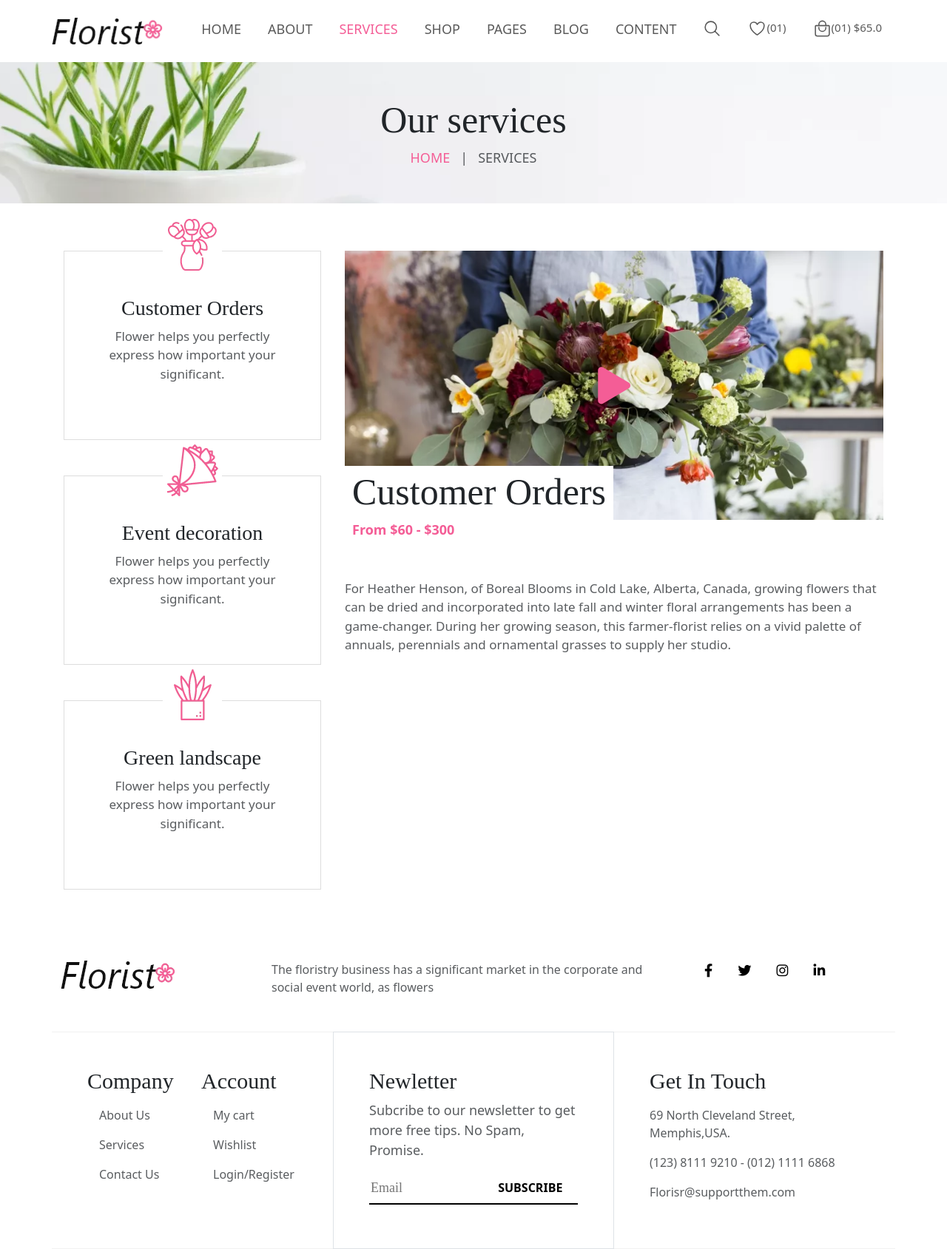
After one commit to ChristopherJamesLeo/florist_ecommer_site, a PHP site: page /service.html in a window 1280 px wide. The commit adds this page. Shown: the whole page at 74% size. Run offline with PHP 8.4, Linux system fonts and the light colour scheme.

Commit message:
add service page

```diff
--- a/about.html
+++ b/about.html
@@ -68,7 +68,7 @@
         <div class="py-5 page-header-container">
             <div class="text-center mx-auto page-header-content">
                 <h1>About Us</h1>
-                <span class="text-uppercase text-muted"><a href="#">home</a> &nbsp; | &nbsp; <a href="#" class="text-muted">about</a></span>
+                <span class="text-uppercase text-muted"><a href="./index.html">home</a> &nbsp; | &nbsp; <a href="#" class="text-muted">about</a></span>
             </div>
         </div>
     </section>
--- a/custom_css/style.css
+++ b/custom_css/style.css
@@ -705,3 +705,80 @@
     padding: 0px 10px;
 }
 /* about us team section end */
+
+/* --------------------------------- */
+/* Service Page */
+/* Our Service Section Start */
+.our-service-tap-main-container .our-service-tap-container {
+    padding: 60px 40px;
+    position: relative;
+
+    border: 1px solid #ddd;
+}
+.our-service-tap-main-container .our-service-tap-container.active {
+    border: 1px solid var(--primary-global-color);
+}
+.our-service-tap-container .our-service-tap-icon{
+    width: 80px;
+    height: 80px;
+    background-color: var(--primary-global-white);
+
+    position: absolute;
+    left: 50%;
+    top: -25%;
+
+    transform: translate(-50%,25%);
+
+}
+.our-service-tap-main-container .our-service-tap-container .our-service-tap-content h3{
+    font-family: var(--secondary-font-family);
+}
+.our-service-tap-main-container .our-service-tap-container .our-service-tap-content p {
+    font-size: 17px;
+}
+.our-service-content-container .our-service-content-head-img-container {
+    width: 100%;
+    height: auto;
+    position: relative;
+}
+.our-service-content-container .our-service-content-head-img-container img {
+    width: 100%;
+}
+.our-service-content-container .our-service-content-head-img-container a {
+    color: var(--primary-global-color);
+    font-size: 50px;
+    position: absolute;
+    left: 50%;
+    top: 50%;
+    transform: translate(-50%,-50%);
+}
+.our-service-content-body-container{
+    padding-top: 40px;
+    position: relative;
+
+}
+.our-service-content-header {
+    display: inline-block;
+    background-color: var(--primary-global-white);
+    padding: 5px 10px;
+    position: absolute;
+    left: 0;
+    top: -40%;
+}
+.our-service-content-header h1{
+    font-size: 50px;
+    font-family: var(--secondary-font-family);
+}
+.our-service-content-header p {
+    color: var(--primary-global-color);
+    font-size: 18px;
+}
+.our-service-content-body-container .our-service-content-body {
+    padding-top: 40px;
+}
+.our-service-content-body-container .our-service-content-body p {
+    font-size: 17px;
+    font-weight: 300;
+
+}
+/* Our Service section End */
--- /dev/null
+++ b/service.html
@@ -0,0 +1,252 @@
+<!DOCTYPE html>
+<html lang="en">
+<head>
+    <meta charset="UTF-8">
+    <meta http-equiv="X-UA-Compatible" content="IE=edge">
+    <meta name="viewport" content="width=device-width, initial-scale=1.0">
+    <title>Our services</title>
+    <link rel="shortcut icon" href="./assets/imgs/logo_fav/benefit-1.png.webp" type="image/x-icon">
+
+    <!--  bootstrap 5.3 css1 js 1 -->
+    <link href="https://cdn.jsdelivr.net/npm/bootstrap@5.3.0-alpha1/dist/css/bootstrap.min.css" rel="stylesheet" integrity="sha384-GLhlTQ8iRABdZLl6O3oVMWSktQOp6b7In1Zl3/Jr59b6EGGoI1aFkw7cmDA6j6gD" crossorigin="anonymous">
+
+    <!-- font awesome -->
+    <link rel="stylesheet" href="https://cdnjs.cloudflare.com/ajax/libs/font-awesome/5.15.4/css/all.min.css" integrity="sha512-1ycn6IcaQQ40/MKBW2W4Rhis/DbILU74C1vSrLJxCq57o941Ym01SwNsOMqvEBFlcgUa6xLiPY/NS5R+E6ztJQ==" crossorigin="anonymous" referrerpolicy="no-referrer" />
+
+    <!-- Google Font -->
+    <link rel="preconnect" href="https://fonts.googleapis.com">
+    <link rel="preconnect" href="https://fonts.gstatic.com" crossorigin>
+    <link href="https://fonts.googleapis.com/css2?family=Libre+Baskerville:ital,wght@0,400;0,700;1,400&family=Nothing+You+Could+Do&family=Quicksand:wght@300;400;500;600;700&display=swap" rel="stylesheet">
+
+    <!-- owl carousel css2 js2 -->
+    <link rel="stylesheet" href="./assets/libs/OwlCarousel2-2.3.4/dist/assets/owl.carousel.min.css">
+    <link rel="stylesheet" href="./assets/libs/OwlCarousel2-2.3.4/dist/assets/owl.theme.default.min.css">
+
+    <!-- custom css -->
+    <link rel="stylesheet" href="./custom_css/style.css">
+</head>
+<body>
+    <header class=" header">
+        <nav class="navbar navbar-expand-lg container justify-content-between ">
+            <a href="javascript:void(0)" class="navbar-brand d-block">
+                <img src="./assets/imgs/logo_fav/logo.png.webp" class="brand-logo" alt="logo">
+            </a>
+            <button class="btn navbar-toggler" data-bs-toggle="collapse" data-bs-target="#nav">
+                <div class="nav-btn-lines"></div>
+                <div class="my-1 nav-btn-lines"></div>
+                <div class="nav-btn-lines"></div>
+            </button>
+            <div id="nav" class="navbar-collapse collapse justify-content-end ">
+                <ul class="navbar-nav text-uppercase ">
+                    <li class="nav-item "><a href="#" class="nav-link">home</a></li>
+                    <li class="nav-item"><a href="#" class="nav-link">about</a></li>
+                    <li class="nav-item"><a href="#" class="nav-link active">services</a></li>
+                    <li class="nav-item"><a href="#" class="nav-link">shop</a></li>
+                    <li class="nav-item"><a href="#" class="nav-link">pages</a></li>
+                    <li class="nav-item"><a href="#" class="nav-link">blog</a></li>
+                    <li class="nav-item"><a href="#" class="nav-link">content</a></li>
+                    <li class="nav-item"><a href="#" class="nav-link"><ion-icon name="search-outline"></ion-icon></a></li>
+                    <li class="nav-item"><a href="#" class="nav-link d-flex"><ion-icon name="heart-outline"></ion-icon><span class="nav-remark">(01)</span></a></li>
+                    <li class="nav-item"><a href="#" class="nav-link d-flex"><ion-icon name="bag-handle-outline"></ion-icon><span class="nav-remark">(01) <span class="nav-remark-price">$65.0</span></span></a></li>
+                </ul>
+            </div>
+        </nav>
+        <script>
+            let getHeader = document.querySelector(".header");
+            window.onscroll = function(){
+                let getscrollval = window.scrollY;
+                if(getscrollval > 0) {
+                    getHeader.classList.add("header-ani");
+                }else {
+                    getHeader.classList.remove("header-ani");
+                }
+            }
+        </script>
+    </header>
+    <!-- page header section start  -->
+    <section class="page-header mb-5">
+        <div class="py-5 page-header-container">
+            <div class="text-center mx-auto page-header-content">
+                <h1>Our services</h1>
+                <span class="text-uppercase text-muted"><a href="./index.html">home</a> &nbsp; | &nbsp; <a href="#" class="text-muted">services</a></span>
+            </div>
+        </div>
+    </section>
+    <!-- page header section end -->
+    <!-- services main section start -->
+    <section class="our-service">
+        <div class="our-services-container">
+            <div class="container">
+                <div class="row">
+                    <div class="col-lg-4 col-md-12 p-3 our-service-tap-main-container">
+                        <div class="text-center mb-5 our-service-tap-container" data-servece-show="0">
+                            <div class="our-service-tap-icon">
+                                <img src="./assets/imgs/logo_fav/services-1.png.webp" alt="">
+                            </div>
+                            <div class="our-service-tap-content">
+                                <h3>Customer Orders</h3>
+                                <p class="text-muted">
+                                    Flower helps you perfectly express how important your significant.
+                                </p>
+                            </div>
+                        </div>
+                        <div class="text-center mb-5 our-service-tap-container" data-servece-show="2">
+                            <div class="our-service-tap-icon">
+                                <img src="./assets/imgs/logo_fav/services-2.png.webp" alt="">
+                            </div>
+                            <div class="our-service-tap-content">
+                                <h3>Event decoration</h3>
+                                <p class="text-muted">
+                                    Flower helps you perfectly express how important your significant.
+                                </p>
+                            </div>
+                        </div>
+                        <div class="text-center mb-5 our-service-tap-container" data-servece-show="3">
+                            <div class="our-service-tap-icon">
+                                <img src="./assets/imgs/logo_fav/services-3.png.webp" alt="">
+                            </div>
+                            <div class="our-service-tap-content">
+                                <h3>Green landscape</h3>
+                                <p class="text-muted">
+                                    Flower helps you perfectly express how important your significant.
+                                </p>
+                            </div>
+                        </div>
+                    </div>
+                    <div class="col-lg-8 col-md-12 p-3 our-service-content-main-container">
+                        <div class="our-service-content-container">
+                            <div class="our-service-content-head-img-container">
+                                <img src="./assets/imgs/bgimages/services-video.jpg.webp" alt="services-video">
+                                <a href="javascript:void(0)"><i class="fas fa-play"></i></a>
+                            </div>
+                            <div class="our-service-content-body-container">
+                                <div class="our-service-content-header">
+                                    <h1 id="our-service-content-header">Customer Orders</h1>
+                                    <p class="fw-semibold">From $60 - $300</p>
+                                </div>
+                                <div class="our-service-content-body">
+                                    <p class="text-muted">
+                                        For Heather Henson, of Boreal Blooms in Cold Lake, Alberta, Canada, growing flowers that can be dried and incorporated into late fall and winter floral arrangements has been a game-changer. During her growing season, this farmer-florist relies on a vivid palette of annuals, perennials and ornamental grasses to supply her studio.
+                                    </p>
+                                </div>
+                            </div>
+
+
+                        </div>
+                    </div>
+                </div>
+            </div>
+        </div>
+    </section>
+    <!-- services main section end -->
+    <!-- footer section start -->
+    <footer>
+        <div class="footer-section-container">
+            <div class="container">
+                <div class="row py-4 footer-header-container ">
+                    <div class="col-lg-3 col-md-3 col-sm-12 my-2 text-start">
+                        <img src="./assets/imgs/logo_fav/logo.png.webp" alt="logo">
+                    </div>
+                    <div class="col-lg-6 col-md-6 col-sm-12 my-2 text-start ">
+                        <p class="text-muted">
+                            The floristry business has a significant market in the corporate and social event world, as flowers
+                        </p>
+                    </div>
+                    <div class="col-lg-3 col-md-3 col-sm-12 my-2 text-start footer-icons-container">
+                        <a href="#"><i class="fab fa-facebook-f"></i></a>
+                        <a href="#"><i class="fab fa-twitter"></i></a>
+                        <a href="#"><i class="fab fa-instagram"></i></a>
+                        <a href="#"><i class="fab fa-linkedin-in"></i></a>
+                    </div>
+                </div>
+                <div class="row footer-body-container">
+                    <div class="col-lg-4 col-md-6 col-sm-12 p-5 company-account-container">
+                        <div class="row">
+                            <div class="col-6 company-container">
+                                <h1>Company</h1>
+                                <ul class="list-group">
+                                    <li class="list-group-item border-0"><a href="#" class=" text-muted text-decoration-none">About Us</a></li>
+                                    <li class="list-group-item border-0"><a href="#"  class=" text-muted text-decoration-none">Services</a></li>
+                                    <li class="list-group-item border-0"><a href="#"  class=" text-muted text-decoration-none">Contact Us</a></li>
+                                </ul>
+                            </div>
+                            <div class="col-6 account-container">
+                                <h1>Account</h1>
+                                <ul class="list-group">
+                                    <li class="list-group-item border-0"><a href="#" class=" text-muted text-decoration-none">My cart</a></li>
+                                    <li class="list-group-item border-0"><a href="#"  class=" text-muted text-decoration-none">Wishlist</a></li>
+                                    <li class="list-group-item border-0"><a href="#"  class=" text-muted text-decoration-none">Login/Register</a></li>
+                                </ul>
+                            </div>
+                        </div>
+                    </div>
+                    <div class="col-lg-4 col-md-6 col-sm-12 p-5 border newletter-container">
+                        <h1>Newletter</h1>
+                        <p class="text-muted">
+                            Subcribe to our newsletter to get more free tips. No Spam, Promise.
+                        </p>
+                        <div class="py-2 input-group">
+                            <input type="email" name="subscribe" id="subscribe" class=" subscribe-input" placeholder="Email">
+                            <input type="submit" value="subscribe" class="text-uppercase subscribe-btn">
+                        </div>
+                    </div>
+                    <div class="col-lg-4 col-md-6 col-sm-12 p-5 getintouch-container">
+                        <h1>Get In Touch</h1>
+                        <p class="my-3 text-muted">
+                            69 North Cleveland Street, Memphis,USA.
+                        </p>
+                        <p class="my-3 text-muted">
+                            (123) 8111 9210 - (012) 1111 6868
+                        </p>
+                        <p class="my-3 text-muted">
+                            Florisr@supportthem.com
+                        </p>
+
+                    </div>
+                </div>
+            </div>
+        </div>
+    </footer>
+    <!-- footer section end -->
+    <!-- bootstrap -->
+    <script src="https://cdn.jsdelivr.net/npm/bootstrap@5.3.0-alpha1/dist/js/bootstrap.bundle.min.js" integrity="sha384-w76AqPfDkMBDXo30jS1Sgez6pr3x5MlQ1ZAGC+nuZB+EYdgRZgiwxhTBTkF7CXvN" crossorigin="anonymous"></script>
+
+    <!-- jquery -->
+    <script src="./assets/libs/jquery-3_6_3.js"></script>
+
+    <!-- owl carousel js2 -->
+    <script src="./assets/libs/OwlCarousel2-2.3.4/dist/owl.carousel.min.js"></script>
+
+    <!-- iconicon js 2 -->
+    <script type="module" src="https://unpkg.com/ionicons@5.5.2/dist/ionicons/ionicons.esm.js"></script>
+    <script nomodule src="https://unpkg.com/ionicons@5.5.2/dist/ionicons/ionicons.js"></script>
+
+    <!-- custom js -->
+    <script src="./custom_js/home.js"></script>
+
+    <script>
+            $(document).ready(function(){
+                $(".owl-carousel").owlCarousel({
+                    autoWidth: false,
+                    items: 1,
+                    loop: true,
+                    autoplay : true,
+                    autoplayTimeout : 5000,
+                    autoplayHoverPause : true,
+                    smartSpeed:2000,
+                });
+                $("#owl-carousel").owlCarousel({
+                    autoWidth: false,
+                    items: 3,
+                    loop: true,
+                    autoplay : true,
+                    autoplayTimeout : 5000,
+                    autoplayHoverPause : true,
+                    smartSpeed:2000,
+                });
+            });
+
+    </script>
+
+</body>
+</html>
```
Also changed, not shown: assets/imgs/bgimages/services-video.jpg.webp (added).
